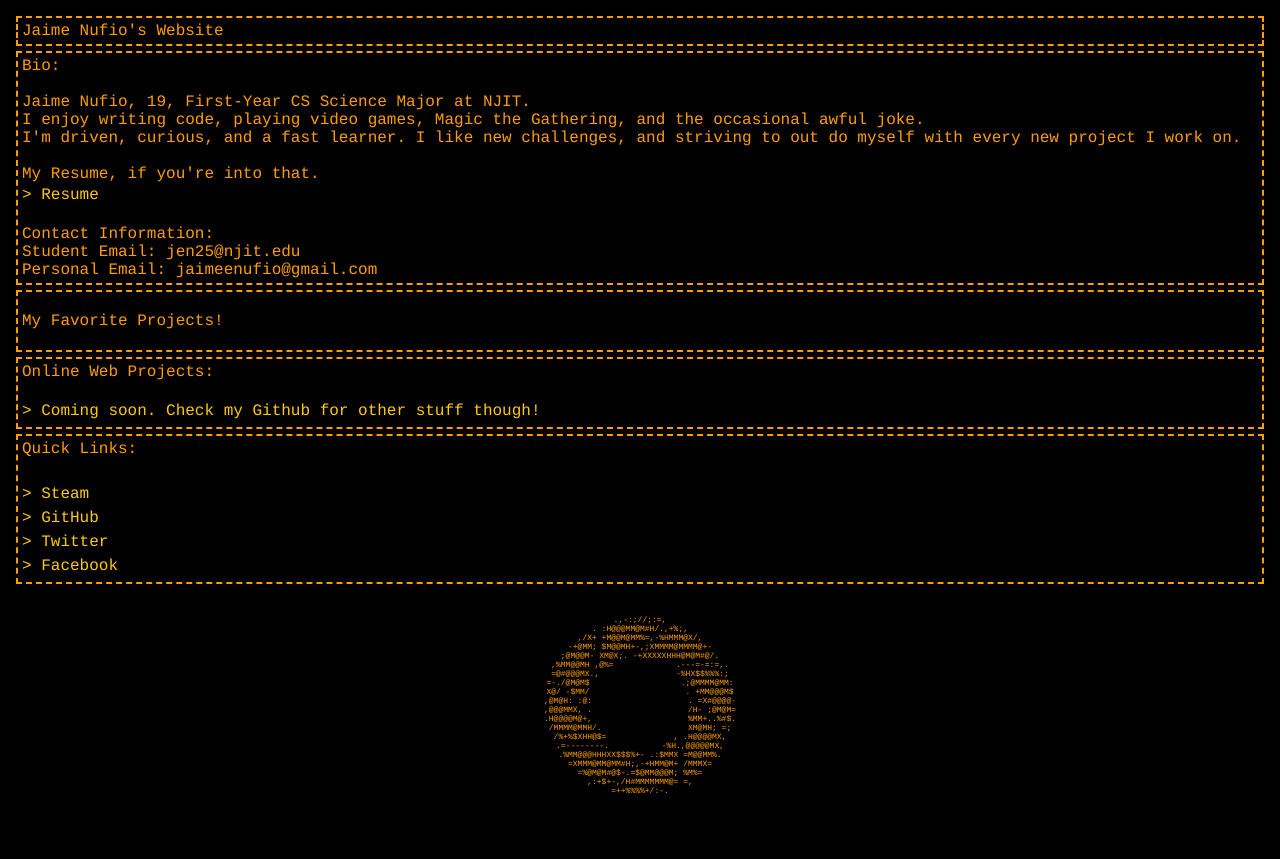
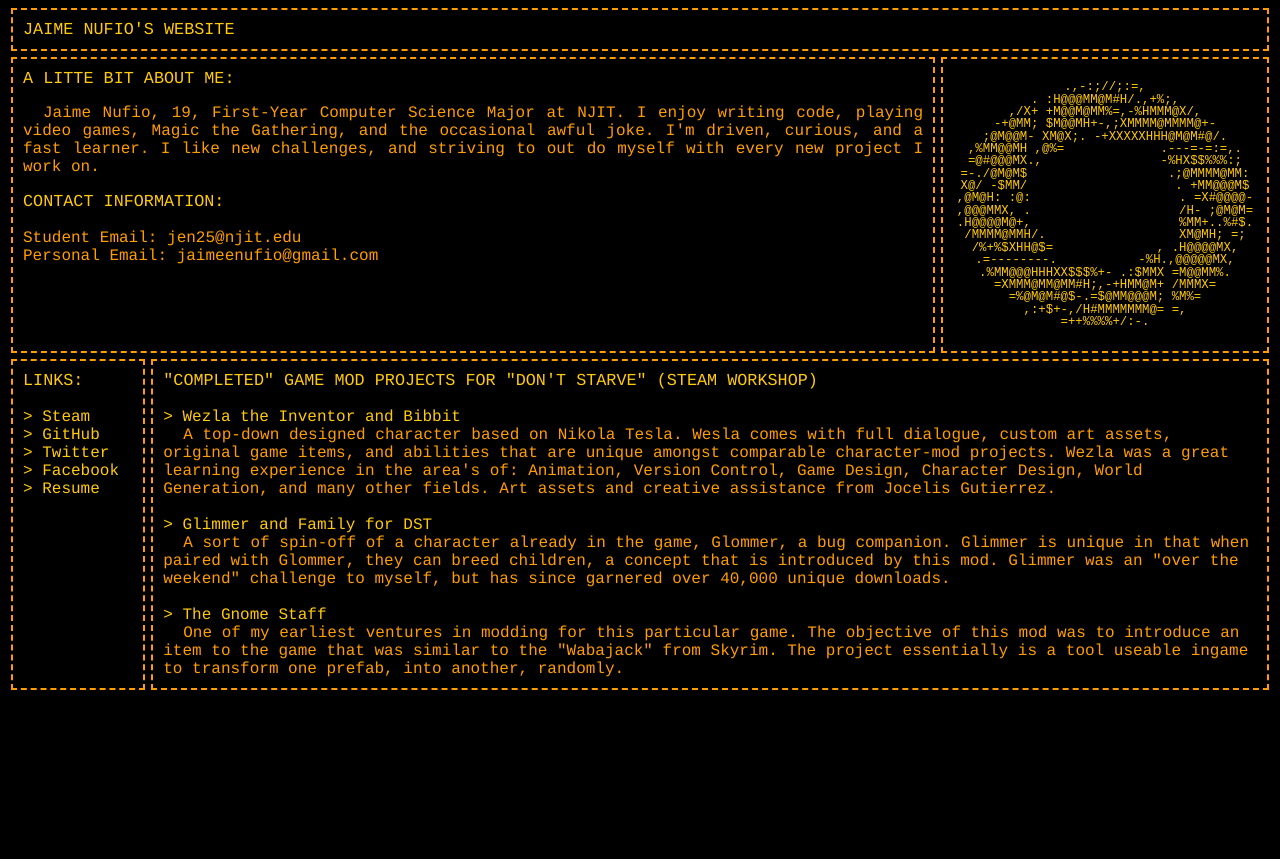
Before and after one commit to JaimeNufio/RetroWebsite, a plain HTML site: page Learning.html in a window 1280 px wide. After the commit the page ends 800 px from the top, so only its background shows below. Drawn offline with Linux system fonts and the light colour scheme.

Commit message:
Figured out some CSS. Working on making the website flow. Javascript is next.

```diff
--- a/Learning.html
+++ b/Learning.html
@@ -5,93 +5,30 @@
 	<link rel="stylesheet" type="text/css" href="stylesheet.css">
 </head>
 
-	<body class = heading>
+	<body>
 		<div>
-			<p class = "heading generalText">
+			<p class = "boxit title">
 				Jaime Nufio's Website
 			</p>
 		</div>
 
-	</body>
+		<div id="sidebyside">
+			<div id="bio" class = "boxit">
+				<div class = "title">A Litte Bit About Me:</div>
+				<p class = "words">
+					Jaime Nufio, 19, First-Year Computer Science Major at NJIT.
+					I enjoy writing code, playing video games, Magic the Gathering, and the occasional awful joke.
+					I'm driven, curious, and a fast learner.
+					I like new challenges, 					and striving to out do myself with every new project I work on.
 
+					<div class = "title">Contact Information:</div></br>
+					Student Email: jen25@njit.edu </br>
+					Personal Email: jaimeenufio@gmail.com</br>
 
-	<body>
-		<div>
-			<p class = "generalText heading">
-				Bio:
-				</br></br>
-				Jaime Nufio, 19, First-Year CS Science Major at NJIT.</br>I enjoy writing code, playing video games, Magic the 					Gathering, and the occasional awful joke.</br>I'm driven, curious, and a fast learner. I like new challenges, 					and striving to out do myself with every new project I work on.
-				</br></br>My Resume, if you're into that.</br>
-				<a href = "https://docs.google.com/document/d/1JSyTs5-Tnrd2G2SiuoKZ5u1paqlgLdxjjyIsy9Q8j2A/edit?usp=sharing">
-				> Resume
-				</a></br></br>
-				Contact Information:
-				</br>
-				Student Email: jen25@njit.edu </br>
-				Personal Email: jaimeenufio@gmail.com </br>
-			</p>
-		<div>
-	</body>
-
-	<body>
-		<div class = "generalText heading">
-			<p>
-				My Favorite Projects!
-			</p>
-		</div>
-<!--
-		<p class = "generalText heading">
-			Spotlight Project:</br></br>
-			<a href = "http://steamcommunity.com/sharedfiles/filedetails/?id=452795001">Wezla the Inventor and Bibbit</br><br>
-			<img src = "http://images.akamai.steamusercontent.com/ugc/1459517378068350639/BDD1EE835C512470D4B6C89427FC7830C5402DE3/?interpolation=lanczos-none&output-format=jpeg&output-quality=95&fit=inside|268:268&composite-to%3D%2A%2C%2A%7C268%3A268&background-		color=black", alt = "Wezla the Inventor and Bibbit" height = "250" width = "250">
-			</a>
-			</br></br>
-			Wezla is a particularly indepth character designed for Klei Entertainment's game "Don't Starve". The character was a top-down design, with art assets and creative concepts by Jocelis Gutierrez. The character has unique dialouge, behavior, abilities, and items he can use to his advantage. Wezla represents a great learning experience in many areas of game development, such as: teamwork, version control, animation, and world generation, to name a few.
-
-		</p>
-
--->
-	</body>
-
-	<body>
-		<p class = "generalText heading">
-			Online Web Projects:</br></br>
-
-			<a href = "">
-			> Coming soon. Check my Github for other stuff though!
-			</a>
-		</p>
-	</body>
-
-	<body>
-		<p class = "generalText heading">
-		Quick Links:</br>
-
-		<a href = "http://steamcommunity.com/id/KingInTheSouth"/> </br>
-		> Steam
-		</a>
-
-		<a href = "https://github.com/JaimeNufio"> </br>
-		> GitHub
-		</a>
-
-		<a href = "https://twitter.com/SallyNoArms_"> </br>
-		> Twitter
-		</a>
-
-		<a href = "https://www.facebook.com/jaime.nufio.33"> </br>
-		> Facebook
-		</a>
-
-		</p>
-
-
-	</body>
-
-
-
-		<a href = "https://www.youtube.com/watch?v=Y6ljFaKRTrI" id = "image" div>
-			<pre class = "generalText">
+			</div>
+			<div id="logo" class="boxit">
+				<a href = "https://www.youtube.com/watch?v=Y6ljFaKRTrI">
+					<pre class = "nounderline">
 .,-:;//;:=,
 . :H@@@MM@M#H/.,+%;,
 ,/X+ +M@@M@MM%=,-%HMMM@X/,
@@ -112,8 +49,71 @@ X@/ -$MM/                    . +MM@@@M$
 =%@M@M#@$-.=$@MM@@@M; %M%=
 ,:+$+-,/H#MMMMMMM@= =,
 =++%%%%+/:-.
-			</pre>
+</pre>
+				</a>
+			</div>
 		</div>
 
+<!--
+		<p class = "generalText heading">
+			Spotlight Project:</br></br>
+			<a href = "http://steamcommunity.com/sharedfiles/filedetails/?id=452795001">Wezla the Inventor and Bibbit</br><br>
+			<img src = "http://images.akamai.steamusercontent.com/ugc/1459517378068350639/BDD1EE835C512470D4B6C89427FC7830C5402DE3/?interpolation=lanczos-none&output-format=jpeg&output-quality=95&fit=inside|268:268&composite-to%3D%2A%2C%2A%7C268%3A268&background-		color=black", alt = "Wezla the Inventor and Bibbit" height = "250" width = "250">
+			</a>
+			</br></br>
+			Wezla is a particularly indepth character designed for Klei Entertainment's game "Don't Starve". The character was a top-down design, with art assets and creative concepts by Jocelis Gutierrez. The character has unique dialouge, behavior, abilities, and items he can use to his advantage. Wezla represents a great learning experience in many areas of game development, such as: teamwork, version control, animation, and world generation, to name a few.
+
+		</p>
+
+-->
+	<div id = "sidebyside">
+		<div id = "links">
+			<div class = "boxit" >
+			<div class = "title">Links:</div>
+			<a href = "http://steamcommunity.com/id/KingInTheSouth"/> </br>
+			> Steam
+			</a>
+
+			<a href = "https://github.com/JaimeNufio"> </br>
+			> GitHub
+			</a>
+
+			<a href = "https://twitter.com/SallyNoArms_"> </br>
+			> Twitter
+			</a>
+
+			<a href = "https://www.facebook.com/jaime.nufio.33"> </br>
+			> Facebook
+			</a>
+
+			<a href = "https://docs.google.com/document/d/1JSyTs5-Tnrd2G2SiuoKZ5u1paqlgLdxjjyIsy9Q8j2A/edit?usp=sharing"> </br>
+			> Resume
+			</a>
+			</br></br></br></br></br></br></br></br></br></br></br>
+
+			</div>
+
+		</div>
+
+		<div id = "dsprojects">
+			<div class = "boxit">
+				<div class = "title">"Completed" Game Mod Projects for "Don't Starve" (Steam Workshop)</div>
+					<a href = "http://steamcommunity.com/sharedfiles/filedetails/?id=452795001"> </br>
+					> Wezla the Inventor and Bibbit
+					</a></br><div class = "words">
+A top-down designed character based on Nikola Tesla. Wesla comes with full dialogue, custom art assets, original game items, and abilities that are unique amongst comparable character-mod projects. Wezla was a great learning experience in the area's of: Animation, Version Control, Game Design, Character Design, World Generation, and many other fields. Art assets and creative assistance from Jocelis Gutierrez.</div>
+					<a href = "http://steamcommunity.com/sharedfiles/filedetails/?id=430292771"> </br>
+					> Glimmer and Family for DST
+					</a></br><div class = "words">
+A sort of spin-off of a character already in the game, Glommer, a bug companion. Glimmer is unique in that when paired with Glommer, they can breed children, a concept that is introduced by this mod. Glimmer was an "over the weekend" challenge to myself, but has since garnered over 40,000 unique downloads. </div>
+					<a href = "http://steamcommunity.com/sharedfiles/filedetails/?id=545653509"> </br>
+					> The Gnome Staff
+					</a></br><div class = "words">One of my earliest ventures in modding for this particular game. The objective of this mod was to introduce an item to the game that was similar to the "Wabajack" from Skyrim. The project essentially is a tool useable ingame to transform one prefab, into another, randomly.  </div>
+
+			</div>
+		</div>
+	</div>
+
+	</body>
 
 </html>
--- a/stylesheet.css
+++ b/stylesheet.css
@@ -1,38 +1,73 @@
 *{
 	background-color:black;
 }
-.heading{
-	margin: 5px;
+
+
+a{
+	text-decoration: none ;
+	line-height:1;
+	color: #ffca0c;
+}
+
+a:hover{
+	text-decoration: underline;
+}
+
+.boxit{
+	margin: 3px;
 	border-style: dashed;
 	border-width: 2px;
-	padding:4px;
-}
-
-.generalText{
+	padding:10px;
+	border-color: #ff9d00;
 	color: #ff9d00;
 	font-family: "Courier";
 }
 
+.title{
+	font-size:105%;
+	color: #ffca0c;
+	text-transform: uppercase;
+	text-decoration: bold;
+}
 
+.boxit > .title{
 
-.heading.generalText{}
+}
 
-p>a{
-	text-decoration: none ;
-	line-height:1.5;
-	color: #ffca0c;
+.words{
+	text-indent:20px;
+}
+
+.boxit > .words{
+
+}
+
+#logo a:hover{
+	text-decoration: none;
 }
 
 
-.generalText.myLink{
+#bio{
+	width: 900px;
+	text-align: justify;
 }
 
+#logo{
+	flex-grow:1;
+	font-size:95%;
+	text-align:center;
+}
 
-#image{
-	font-size:50%;
-	text-align:center;
-	margin: auto;
-	width: 50%;
-	padding:10px;
-	text-decoration: none;
+#links{
+	width: 500px;
+	text-align: justify;
 }
+
+#dsprojects{
+	flex-grow:1;
+}
+
+#sidebyside{
+	display: flex;
+
+}
```
